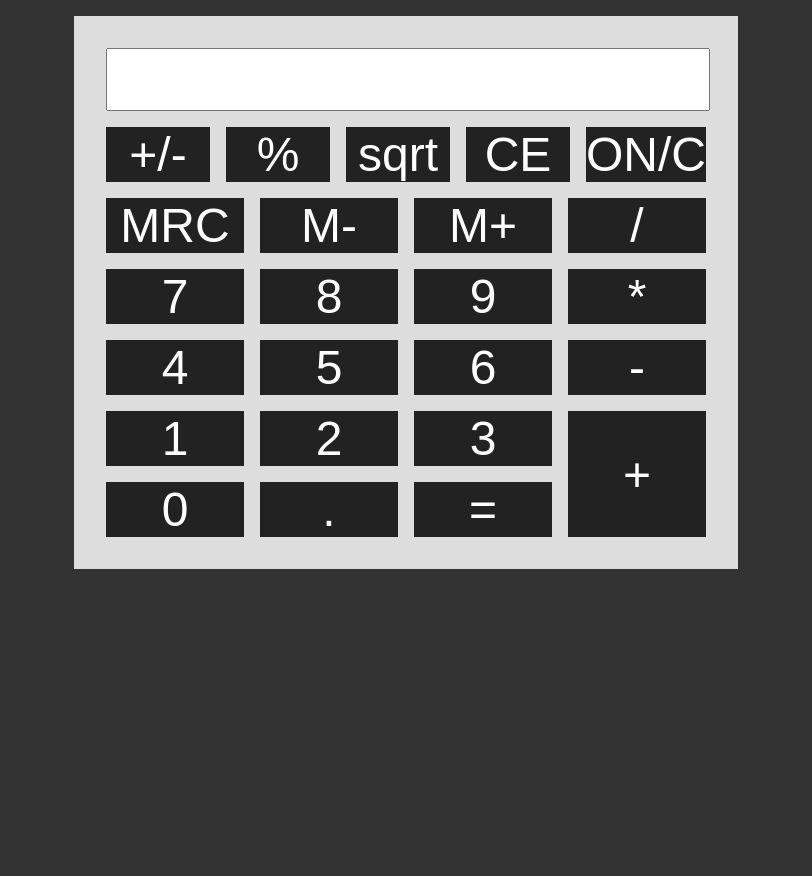
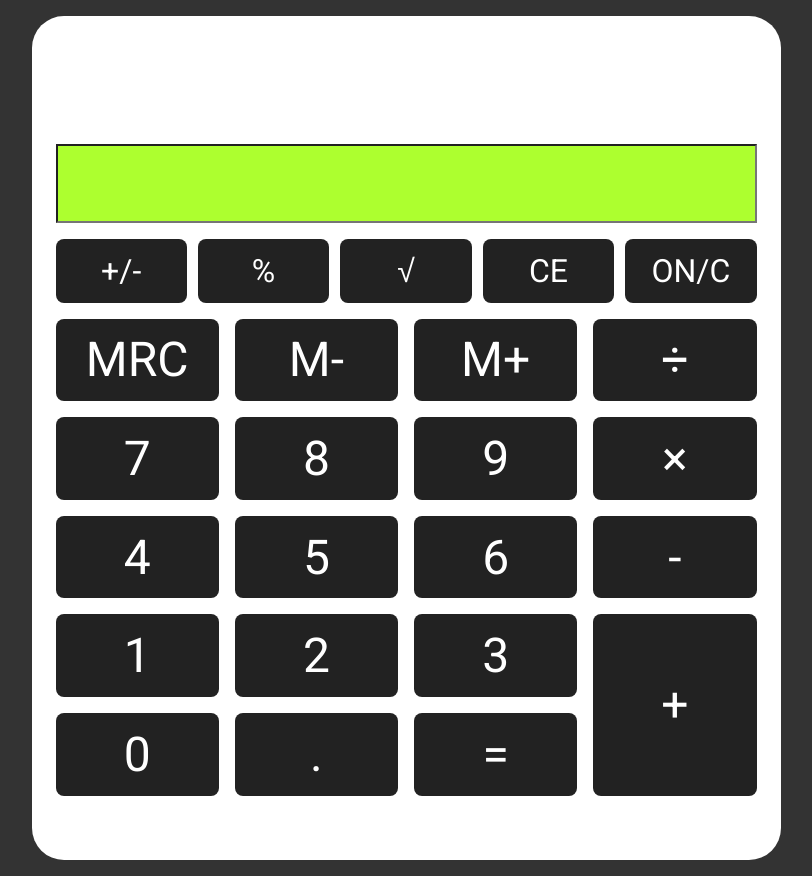
Before and after one commit to kolaczyn/calculator-vue, a Vue app: page / in a window 1280 px wide. Shown: the whole page, without its empty margins (234-1046 px from the left). Before the commit the page ends 800 px from the top, so only its background shows below. Built offline with nearby package versions, Linux system fonts and the light colour scheme.

Commit message:
Created BaseButton &  other tweaks

```diff
--- a/src/App.vue
+++ b/src/App.vue
@@ -1,5 +1,7 @@
 <template>
-  <Calculator></Calculator>
+  <div class="wrapper">
+    <Calculator></Calculator>
+  </div>
 </template>
 
 <script>
@@ -13,15 +15,24 @@ export default {
 </script>
 
 <style lang="scss">
+@import url("https://fonts.googleapis.com/css2?family=Roboto&display=swap");
+
 body {
   background: #333;
   color: #fff;
-  font-family: "Segoe UI", Tahoma, Geneva, Verdana, sans-serif;
+  font-family: 'Roboto', sans-serif;
 }
 *,
 *::before,
 *::after {
   margin: 0;
   padding: 0;
+  box-sizing: border-box;
+}
+.wrapper {
+  min-height: 100vh;
+  display: flex;
+  align-items: center;
+  justify-content: center;
 }
 </style>
--- a/src/assets/btnsLabels.js
+++ b/src/assets/btnsLabels.js
@@ -1,13 +1,13 @@
-export const upperLabels = ['+/-', '%', 'sqrt', 'CE', 'ON/C'];
+export const upperLabels = ['+/-', '%', '√', 'CE', 'ON/C'];
 export const lowerLabels = [
   'MRC',
   'M-',
   'M+',
-  '/',
+  '÷',
   '7',
   '8',
   '9',
-  '*',
+  '×',
   '4',
   '5',
   '6',
--- a/src/components/Calculator.vue
+++ b/src/components/Calculator.vue
@@ -1,6 +1,6 @@
 <template>
   <section class="calculator">
-    <InputField></InputField>
+    <InputField :inputValue="inputValue"></InputField>
     <Numpad></Numpad>
   </section>
 </template>
@@ -19,14 +19,26 @@ export default {
     InputField,
     Numpad,
   },
+  methods: {
+    handleButtonClick(label) {
+      this.inputValue = label;
+      console.log(label);
+    },
+  },
+  provide() {
+    return {
+      onButtonClick: this.handleButtonClick,
+    };
+  },
 };
 </script>
 
 <style lang="scss">
 .calculator {
-  background: #ddd;
-  max-width: 600px;
+  background: white;
+  max-width: 800px;
   margin: 1rem auto;
-  padding: 2rem;
+  padding: 8rem 1.5rem 4rem;
+  border-radius: 2rem;
 }
 </style>
--- a/src/components/InputField.vue
+++ b/src/components/InputField.vue
@@ -1,12 +1,19 @@
 <template lang="">
-  <input />
-  <!-- <span>Hello</span> -->
+
+  <input type="text" :value="inputValue"/>
 </template>
 <script>
-export default {};
+export default {
+  props: {
+    inputValue: String,
+  },
+};
 </script>
 <style lang="scss">
 input {
+  padding: 0.5rem 1rem;
+  background: greenyellow;
+  text-align: right;
   width: 100%;
   font-size: 3.2rem;
 }
--- a/src/components/Numpad.vue
+++ b/src/components/Numpad.vue
@@ -1,17 +1,19 @@
 <template lang="">
   <section>
+    <!-- I dont like the repetition in this code, -->
+    <!-- but I get some weird errors when I try to loop through an array of arrays -->
     <ul class="upper-btns">
       <li v-for="label in upperBtnsLabels" :key="label">
-        <button>
+        <base-button @click="onButtonClick(label)">
           {{ label }}
-        </button>
+        </base-button>
       </li>
     </ul>
     <ul class="lower-btns">
       <li v-for="label in lowerBtnsLabels" :key="label">
-        <button>
+        <base-button @click="onButtonClick(label)">
           {{ label }}
-        </button>
+        </base-button>
       </li>
     </ul>
   </section>
@@ -20,12 +22,8 @@
 import { upperLabels, lowerLabels } from '../assets/btnsLabels';
 
 export default {
-  data() {
-    return {
-
-      // button lables probably don't have to be in data, since the labels are 'static'
-    };
-  },
+  inject: ['onButtonClick'],
+  // is this a good way of doing things?
   computed: {
     lowerBtnsLabels() {
       return lowerLabels;
@@ -41,12 +39,20 @@ export default {
   grid-template-columns: repeat(5, 1fr);
   margin-bottom: 1rem;
   margin-top: 1rem;
+  grid-gap: 0.7rem;
+  button {
+    font-size: 2rem;
+  }
 }
 .lower-btns {
+  grid-gap: 1rem;
   grid-template-rows: repeat(5, 1fr);
   grid-template-columns: repeat(4, 1fr);
+  button {
+    font-size: 3rem;
+  }
   :last-child {
-    /* for the longer + button */
+    /* for the longer '+' button */
     grid-row: 4 / span 2;
     grid-column: 4 / span 1;
     button {
@@ -57,19 +63,8 @@ export default {
 .upper-btns,
 .lower-btns {
   display: grid;
-  grid-gap: 1rem;
-  button {
-    width: 100%;
-    font-size: 3rem;
-  }
 }
 ul {
   list-style-type: none;
 }
-button {
-  background: #222;
-  color: #fff;
-  border: none;
-  cursor: pointer;
-}
 </style>
--- /dev/null
+++ b/src/components/UI/BaseButton.vue
@@ -0,0 +1,19 @@
+<template>
+  <button>
+    <slot></slot>
+  </button>
+</template>
+
+<style lang="scss" scoped>
+button {
+  width: 100%;
+  padding-top: 0.8rem;
+  padding-bottom: 0.8rem;
+  border-radius: 8px;
+  background: #222;
+  color: #fff;
+  border: none;
+  cursor: pointer;
+  font-family: inherit;
+}
+</style>
--- a/src/main.js
+++ b/src/main.js
@@ -1,4 +1,8 @@
 import { createApp } from 'vue';
 import App from './App.vue';
 
-createApp(App).mount('#app');
+import BaseButton from './components/UI/BaseButton.vue';
+
+const app = createApp(App);
+app.component('base-button', BaseButton);
+app.mount('#app');
```
